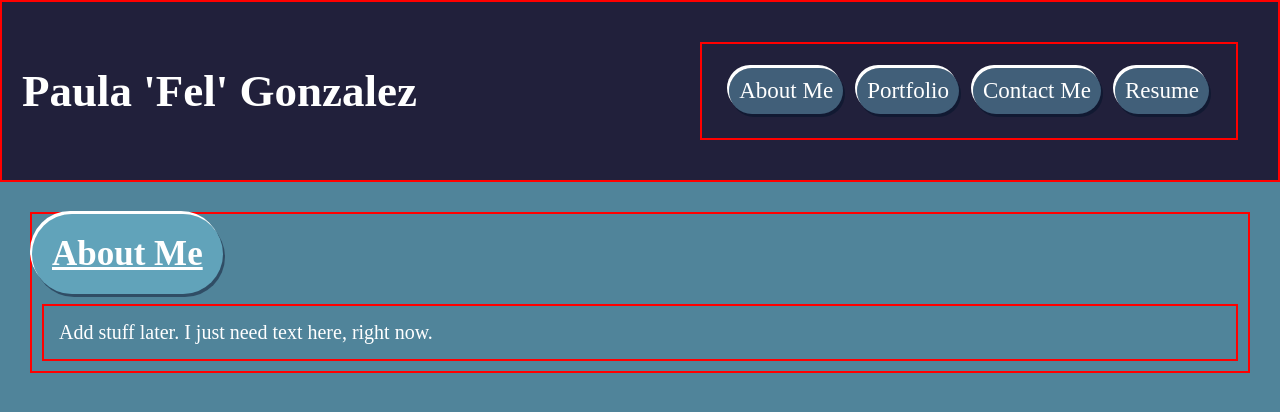
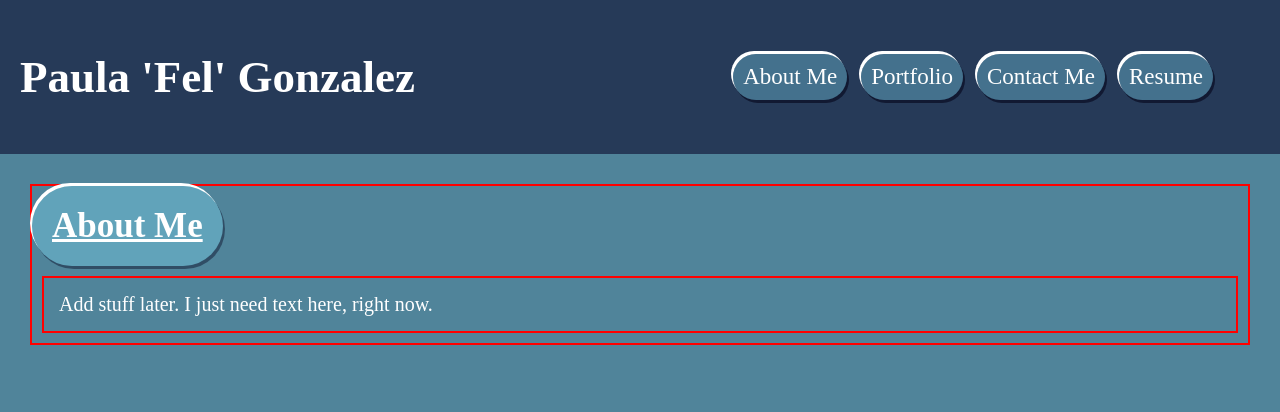
Before and after one commit to gonz951/Fels-Portfolio, a React (Vite) app: page / in a window 1280 px wide. Shown: the top 412 px of the page. Built offline with nearby package versions, Linux system fonts and the light colour scheme.

Commit message:
removed some red borders

```diff
--- a/src/index.css
+++ b/src/index.css
@@ -4,30 +4,34 @@
     color: white;
     h1 {
         font-size: 45px;
-        /* border: 2px red solid; */
-        /* text-decoration: underline;
-        text-decoration-thickness: 2px; */
-        /* padding-right: 30%; */
     }
     h2 {
         font-size: 30px;
     }
     header {
-        padding: 20px;
+        padding: 10px 20px;
         display: flex;
         flex-direction: row;
         justify-content: space-between;
         align-items: center;
-        border: 2px red solid;
-        background-color: #21203b;
+        background-color: #263a58;
     }
     nav {
         margin: 20px;
         padding: 20px;
-        border: 2px red solid;
     }
 }
 
 body {
     background-color: rgb(80, 132, 154);
 }
+
+/* @media screen and (max-width: 555) {
+    header {
+        display: flex;
+        flex-direction: column;
+        h1 {
+            width: 100%;
+        }
+    }
+} */
```
